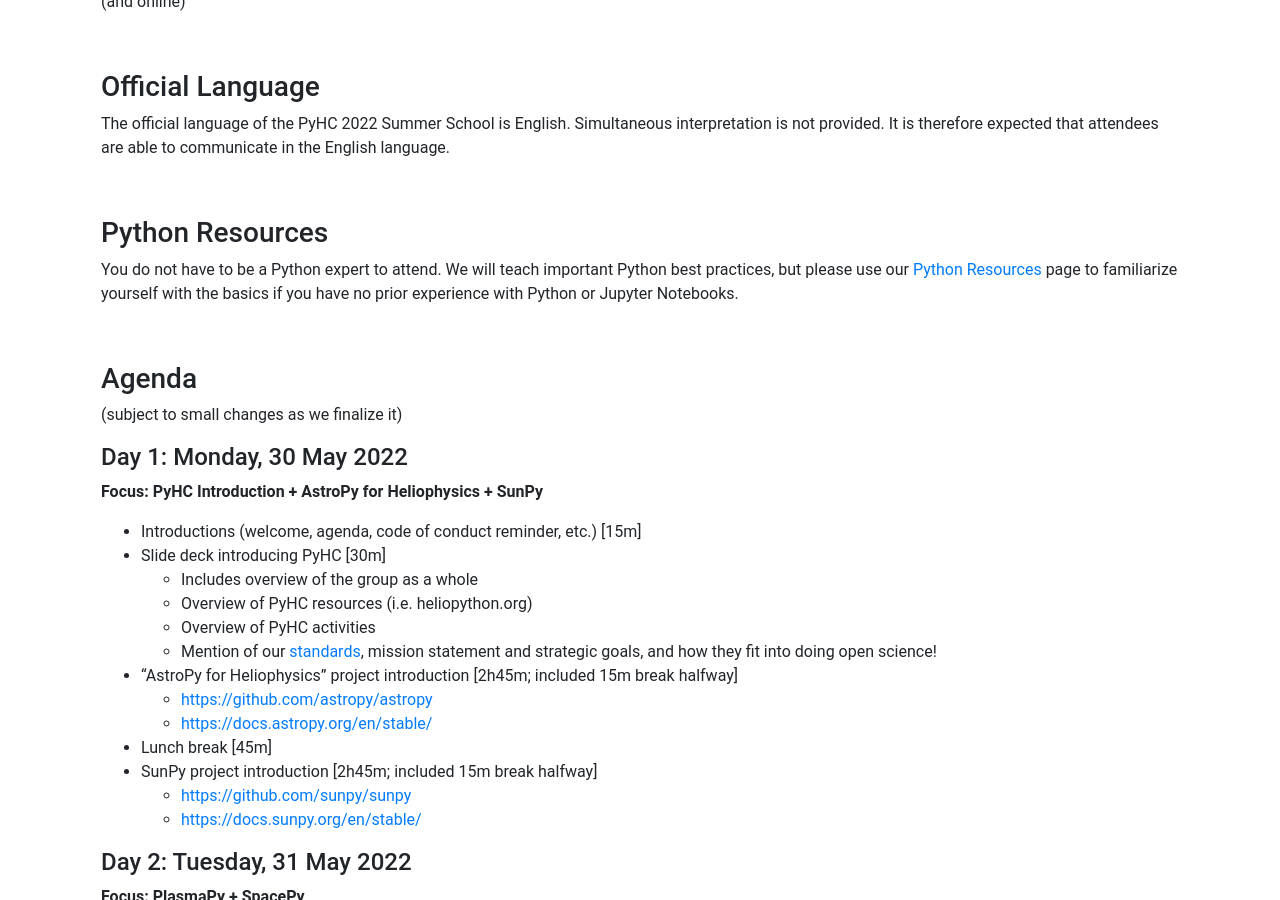
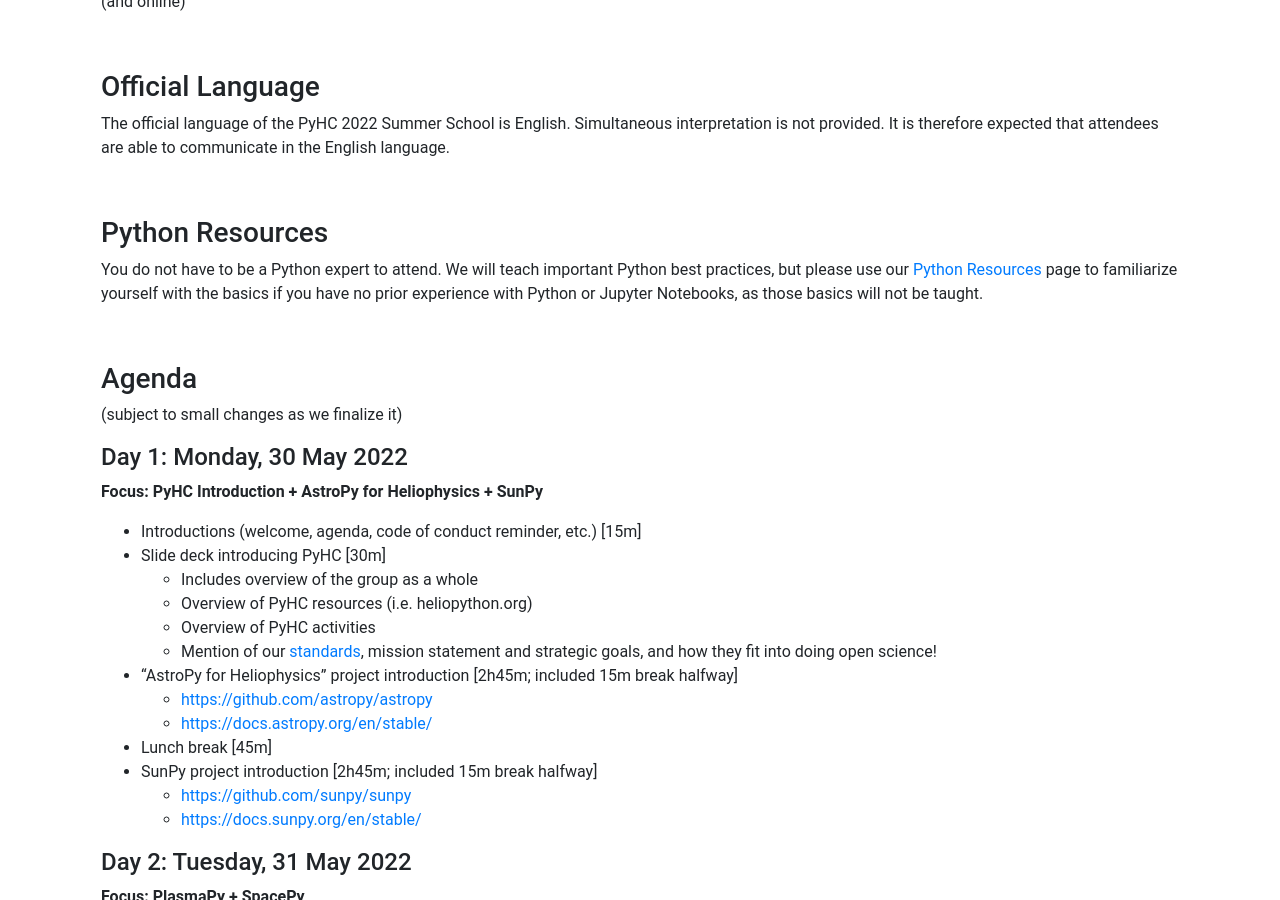
Before and after one commit to heliophysicsPy/heliophysicsPy.github.io, a Jekyll site: the page built from _pages/meetings/summer_school.md, in a window 1280 px wide and 900 px high, scrolled down 1299 px. Built offline with Jekyll 4.4.1, drawn with Linux system fonts in a browser that asks for light colours; nearby versions of some CDN libraries.

Commit message:
Add clarifying text

```diff
--- a/_pages/meetings/summer_school.md
+++ b/_pages/meetings/summer_school.md
@@ -39,7 +39,7 @@
 <br>
 
 ### Python Resources
-You do not have to be a Python expert to attend. We will teach important Python best practices, but please use our <a href="{{ site.baseurl }}/docs/python_resources/">Python Resources</a> page to familiarize yourself with the basics if you have no prior experience with Python or Jupyter Notebooks.
+You do not have to be a Python expert to attend. We will teach important Python best practices, but please use our <a href="{{ site.baseurl }}/docs/python_resources/">Python Resources</a> page to familiarize yourself with the basics if you have no prior experience with Python or Jupyter Notebooks, as those basics will not be taught.
 
 <br>
 
```
